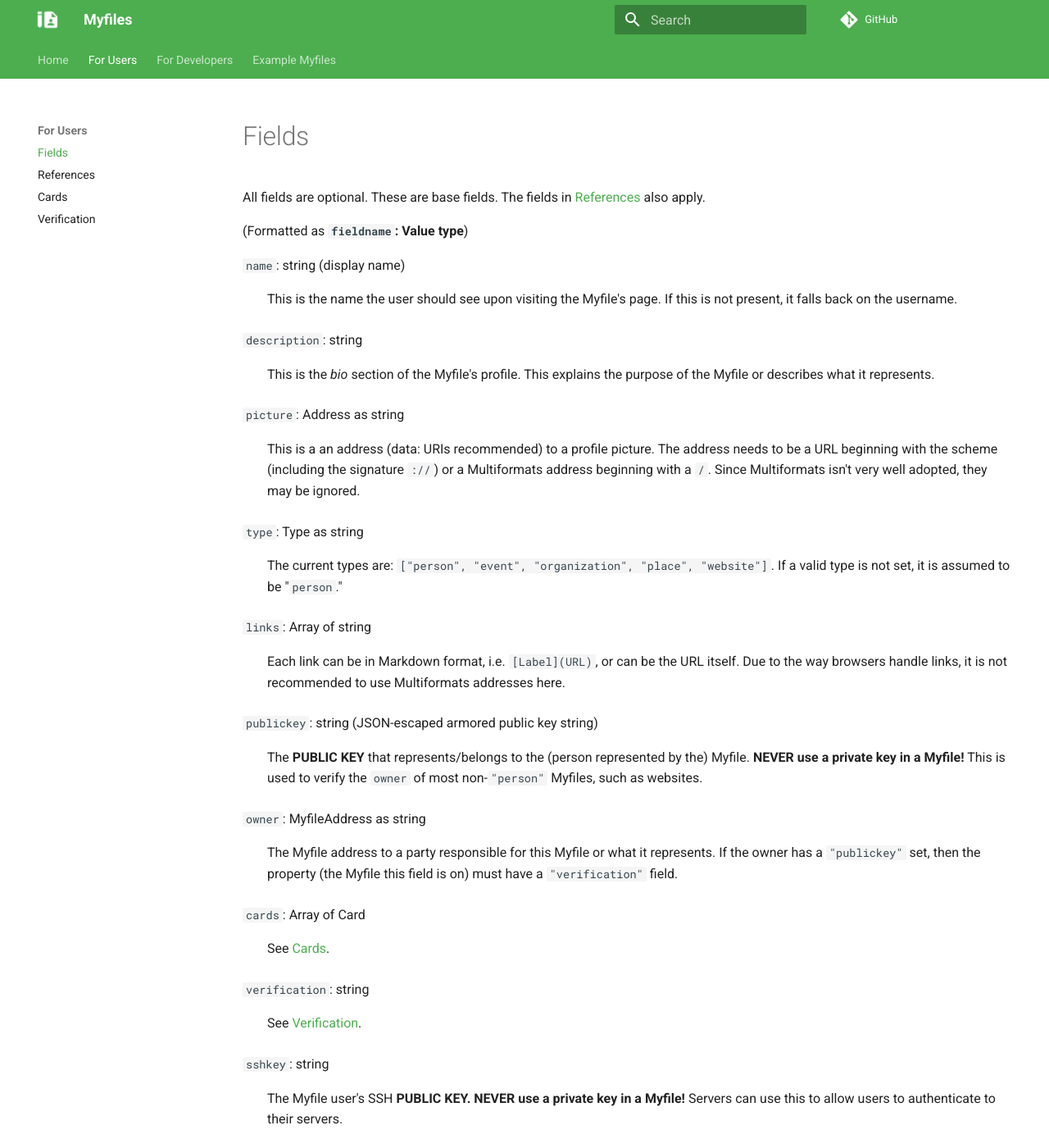
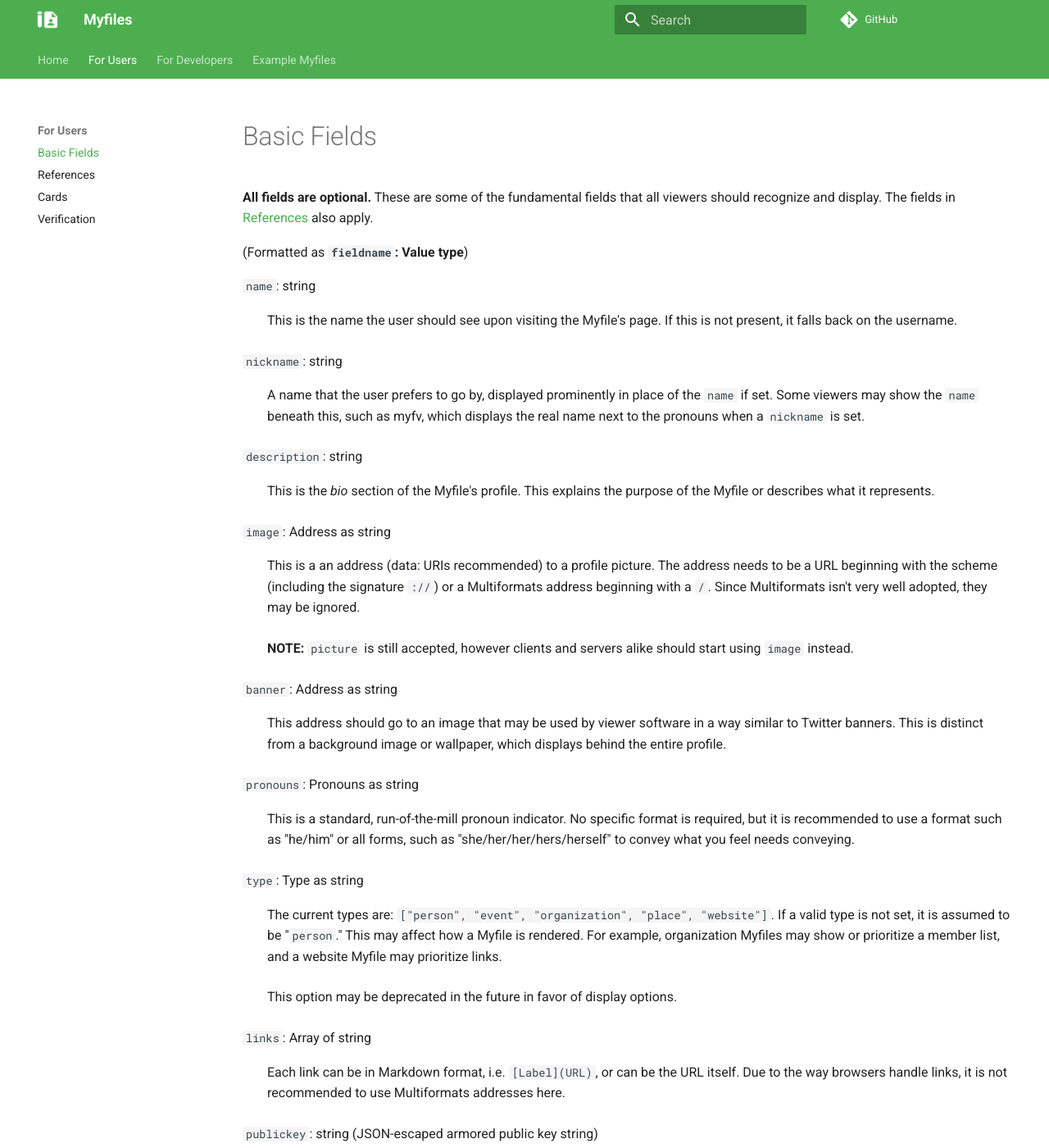
Before and after one commit to bleonard252/myfiles, an MkDocs documentation site: the page built from docs/reference/fields.md, in a window 1280 px wide and 1400 px high. Shown: the whole window at 82% size. Built offline with MkDocs 1.6.1 and Material for MkDocs 9.7.7, drawn with Linux system fonts in a browser that asks for light colours; comment, search, counter and statistics services are not loaded; some of the changed text lies outside the part shown.

Commit message:
Section off the References page and work on fields

```diff
--- a/docs/reference/fields.md
+++ b/docs/reference/fields.md
@@ -1,29 +1,40 @@
 ---
-title: Fields
+title: Basic Fields
 ---
-All fields are optional. These are base fields. The fields in [References](references) also apply.
+**All fields are optional.** These are some of the fundamental fields that all viewers should recognize and display. The fields in [References](references) also apply.
 
 (Formatted as **`fieldname`: Value type**)
 
-`name`: string (display name)
+`name`: string
 : This is the name the user should see upon visiting the Myfile's page. If this is not present, it falls back on the username.
+
+`nickname`: string
+: A name that the user prefers to go by, displayed prominently in place of the `name` if set. Some viewers may show the `name` beneath this, such as myfv, which displays the real name next to the pronouns when a `nickname` is set.
 
 `description`: string
 : This is the *bio* section of the Myfile's profile. This explains the purpose of the Myfile or describes what it represents.
 
-`picture`: Address as string
+`image`: Address as string
 : This is a an address (data: URIs recommended) to a profile picture. The address needs to be a URL beginning with the scheme (including the signature `://`) or a Multiformats address beginning with a `/`. Since Multiformats isn't very well adopted, they may be ignored.
+: **NOTE:** `picture` is still accepted, however clients and servers alike should start using `image` instead.
+
+`banner`: Address as string
+: This address should go to an image that may be used by viewer software in a way similar to Twitter banners. This is distinct from a background image or wallpaper, which displays behind the entire profile.
+
+`pronouns`: Pronouns as string
+: This is a standard, run-of-the-mill pronoun indicator. No specific format is required, but it is recommended to use a format such as "he/him" or all forms, such as "she/her/her/hers/herself" to convey what you feel needs conveying.
 
 `type`: Type as string
-: The current types are: `["person", "event", "organization", "place", "website"]`. If a valid type is not set, it is assumed to be "`person`."
+: The current types are: `["person", "event", "organization", "place", "website"]`. If a valid type is not set, it is assumed to be "`person`." This may affect how a Myfile is rendered. For example, organization Myfiles may show or prioritize a member list, and a website Myfile may prioritize links.
+: This option may be deprecated in the future in favor of display options.
 
 `links`: Array of string
 : Each link can be in Markdown format, i.e. `[Label](URL)`, or can be the URL itself. Due to the way browsers handle links, it is not recommended to use Multiformats addresses here.
 
 `publickey`: string (JSON-escaped armored public key string)
-: The **PUBLIC KEY** that represents/belongs to the (person represented by the) Myfile. **NEVER use a private key in a Myfile!**{: .text-warning} This is used to verify the `owner` of most non-`"person"` Myfiles, such as websites.
+: The **PUBLIC KEY** that represents/belongs to the (person represented by the) Myfile. **NEVER use a private key in a Myfile!**{: style="color:#ffc107"} This is used to verify the `owner` of most non-`"person"` Myfiles, such as websites.
 
-`owner`: MyfileAddress as string
+`owner`: Myfile Address as string
 : The Myfile address to a party responsible for this Myfile or what it represents. If the owner has a `"publickey"` set, then the property (the Myfile this field is on) must have a `"verification"` field.
 
 `cards`: Array of Card
@@ -33,4 +44,4 @@ All fields are optional. These are base fields. The fields in [References](refer
 : See [Verification](verification).
 
 `sshkey`: string
-: The Myfile user's SSH **PUBLIC KEY.** **NEVER use a private key in a Myfile!**{: .text-warning} Servers can use this to allow users to authenticate to their servers.
+: The Myfile user's SSH **PUBLIC KEY.** **NEVER use a private key in a Myfile!**{: style="color:#ffc107"} Servers can use this to allow users to authenticate to their servers.
--- a/mkdocs.yml
+++ b/mkdocs.yml
@@ -20,6 +20,11 @@ markdown_extensions:
   - def_list
   - sane_lists
   - attr_list
+  - admonition
+  - pymdownx.details
+  - pymdownx.superfences
+  - pymdownx.tabbed:
+      alternate_style: true
 nav:
   - Home: 'index.md'
   - For Users:
```
Also changed, not shown: docs/reference/references.md (+18 -4 lines).
